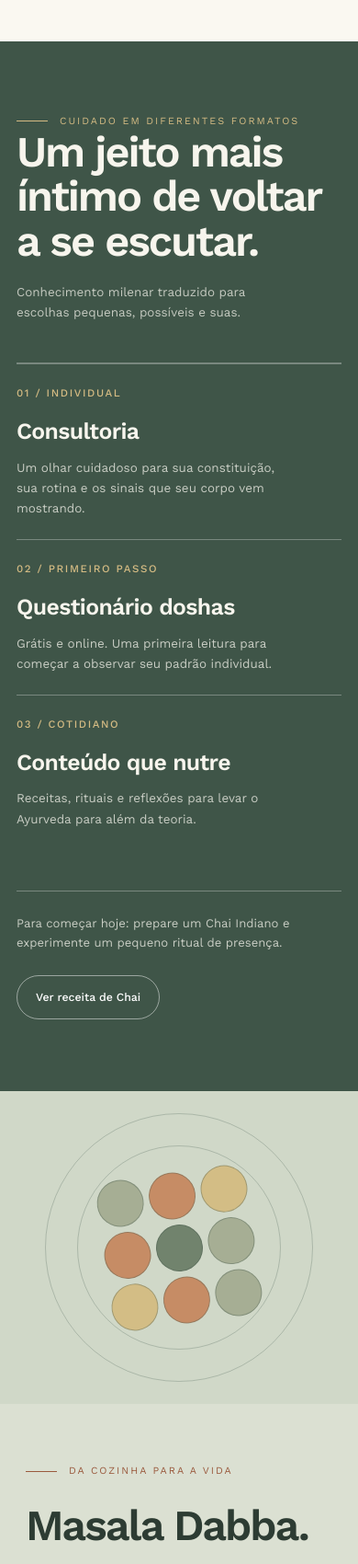
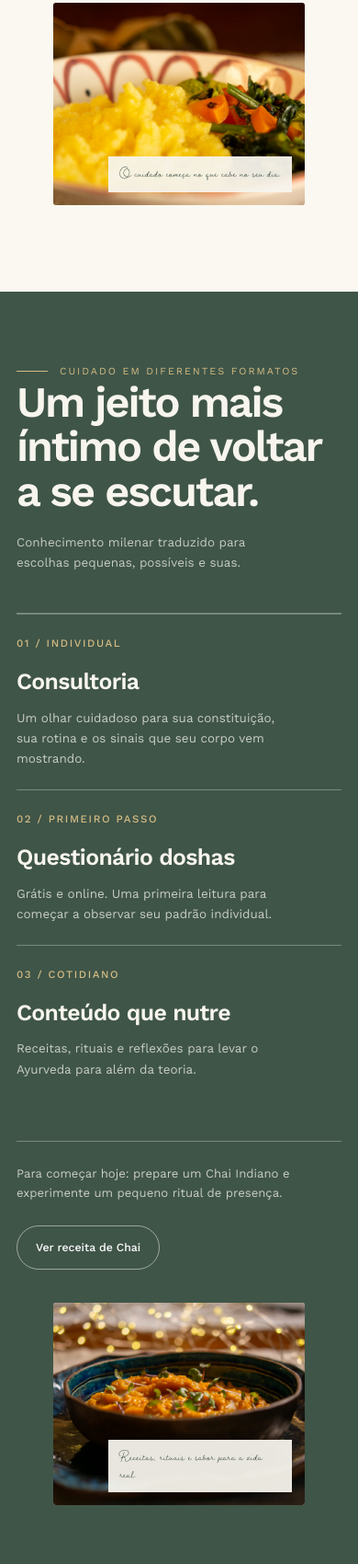
Before and after one commit to ConexMe/Landing-Page-CARMEN-MAKAI, a plain HTML site: page opcao-3-ajustada.html in a window 390 px wide. Shown: the part 2681-4381 px from the top of the page at 92% size. Drawn offline with Linux system fonts and the light colour scheme.

Commit message:
Mais opções de commit: Imagens incluídas, arquivos renomeados, etc.

```diff
--- a/opcao-3-ajustada.html
+++ b/opcao-3-ajustada.html
@@ -79,6 +79,9 @@
     .signal small { color: var(--clay); font-size: .68rem; letter-spacing: .1em; }
     .signal p { margin: 0; font-size: clamp(1.2rem, 2vw, 1.7rem); font-weight: 500; line-height: 1.3; }
     .signal span:last-child { color: var(--sage); font-size: 1.35rem; text-align: right; }
+    .food-strip { position: relative; overflow: hidden; height: 300px; margin-top: 36px; border-radius: 3px; background: var(--sage-light); }
+    .food-strip img { display: block; width: 100%; height: 100%; object-fit: cover; }
+    .food-strip figcaption { position: absolute; right: 22px; bottom: 20px; max-width: 245px; padding: 13px 16px; color: var(--forest); background: rgba(247, 245, 237, .94); font: 400 1.1rem/1.18 var(--accent); }
 
     .offer { padding: 115px 0 126px; color: #f7f5ed; background: var(--forest-soft); }
     .offer-heading { display: flex; justify-content: space-between; gap: 50px; align-items: end; margin-bottom: 65px; }
@@ -100,6 +103,7 @@
     .dabba-art::before, .dabba-art::after { position: absolute; border: 1px solid rgba(63,85,72,.25); border-radius: 50%; content: ""; }
     .dabba-art::before { width: 420px; height: 420px; }
     .dabba-art::after { width: 320px; height: 320px; }
+    .dabba-art > img { position: absolute; inset: 0; width: 100%; height: 100%; object-fit: cover; }
     .spice-wheel { position: relative; z-index: 1; display: grid; width: 230px; height: 230px; grid-template-columns: repeat(3,1fr); grid-template-rows: repeat(3,1fr); gap: 9px; transform: rotate(-8deg); }
     .spice-wheel span { border: 1px solid rgba(63,85,72,.35); border-radius: 50%; background: #a6ae94; }
     .spice-wheel span:nth-child(2), .spice-wheel span:nth-child(4), .spice-wheel span:nth-child(8) { background: #c68c65; }
@@ -167,6 +171,7 @@
       .cover-inner { grid-template-columns: 1fr .8fr; gap: 18px; padding-top: 145px; padding-bottom: 85px; }
       .cover h1 { font-size: clamp(4rem,10vw,6.3rem); }
       .portrait-wrap { height: 490px; margin-right: 10px; }
+      .food-strip { height: 260px; }
       .manifesto-grid, .signals-head, .journey-head { grid-template-columns: 1fr; gap: 26px; }
       .manifesto-bottom { margin-left: 0; }
       .offer-row { grid-template-columns: 1fr 1fr; }
@@ -192,6 +197,8 @@
       .cover h1 { max-width: 440px; font-size: clamp(4rem,17vw,5.7rem); }
       .cover h1 span { padding-left: .2em; }
       .cover-lede { max-width: 330px; font-size: .92rem; }
+      .food-strip { height: 220px; }
+      .food-strip figcaption { right: 14px; bottom: 14px; max-width: 200px; padding: 10px 12px; font-size: .98rem; }
       .portrait-wrap { justify-self: center; width: min(78%,320px); height: 390px; margin: 35px auto 20px; }
       .portrait-label { right: -22px; bottom: 18px; max-width: 160px; padding: 13px 15px; font-size: 1.2rem; }
       .cover-index { right: 12px; bottom: 20px; }
@@ -277,6 +284,10 @@
           <div class="signal"><small>05</small><p>Receber tanta informação que já não sabe em quem confiar.</p></div>
           <div class="signal"><small>06</small><p>Querer cuidar de si sem transformar cada refeição em prova.</p></div>
         </div>
+        <figure class="food-strip">
+          <img src="IMG/opcao-3-sinais.jpg" alt="Prato de arroz e legumes frescos" loading="lazy" decoding="async">
+          <figcaption>O cuidado começa no que cabe no seu dia.</figcaption>
+        </figure>
       </div>
     </section>
 
@@ -289,11 +300,15 @@
           <article class="offer-item"><b>03 / COTIDIANO</b><h3>Conteúdo que nutre</h3><p>Receitas, rituais e reflexões para levar o Ayurveda para além da teoria.</p></article>
         </div>
         <div class="offer-footer"><p>Para começar hoje: prepare um Chai Indiano e experimente um pequeno ritual de presença.</p><a class="pill" href="https://docs.google.com/document/d/1vb4adVkkm36jr7URohzV7HXtxXqSRUnUgLnJ7C9iNTg/view">Ver receita de Chai</a></div>
+        <figure class="food-strip">
+          <img src="IMG/opcao-3-ofertas.jpg" alt="Prato ayurvédico servido em tigela" loading="lazy" decoding="async">
+          <figcaption>Receitas, rituais e sabor para a vida real.</figcaption>
+        </figure>
       </div>
     </section>
 
     <section class="dabba" id="masala-dabba">
-      <div class="dabba-art" aria-hidden="true"><div class="spice-wheel"><span></span><span></span><span></span><span></span><span></span><span></span><span></span><span></span><span></span></div></div>
+      <div class="dabba-art"><img src="IMG/opcao-3-especiarias.jpg" alt="Especiarias organizadas em um masala dabba" loading="lazy" decoding="async"></div>
       <div class="dabba-copy"><span class="section-number">Da cozinha para a vida</span><h2>Masala Dabba.</h2><p>Masala Dabba — ou simplesmente dabba — é a tradicional caixa indiana de especiarias. Na cozinha ayurvédica, elas não servem apenas para dar sabor: fazem parte do cuidado cotidiano com a digestão, a imunidade e o equilíbrio dos doshas — Vata, Pitta e Kapha.</p><p>Uma forma prática de aproximar a antiga ciência da vida da rotina, com escolhas conscientes e saborosas.</p><a class="pill" href="https://drive.google.com/file/d/1XdP7a4w418SlidYf9sZKCiC2UJrN8Bq4/view?usp=drivesdk" target="_blank" rel="noopener">Assistir ao vídeo</a></div>
     </section>
 
```
Also changed, not shown: opcao-2-ajustada.html (+16 -0 lines), IMG/hero-opcao-1.jpg, IMG/hero-opcao-2.jpg, IMG/hero-opcao-3.jpg, IMG/opcao-2-especiarias.jpg (added), IMG/opcao-2-ofertas.jpg (added), IMG/opcao-2-sinais.jpg (added), IMG/opcao-3-especiarias.jpg (added), IMG/opcao-3-ofertas.jpg (added), IMG/opcao-3-sinais.jpg (added).
